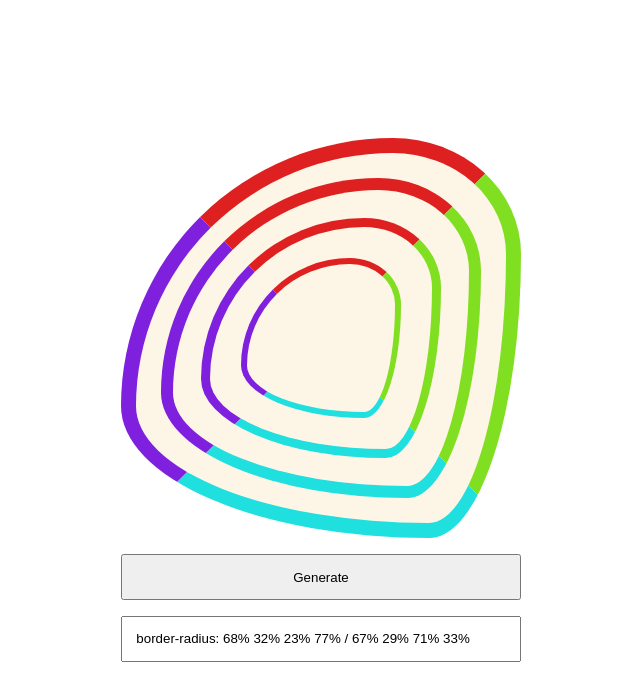
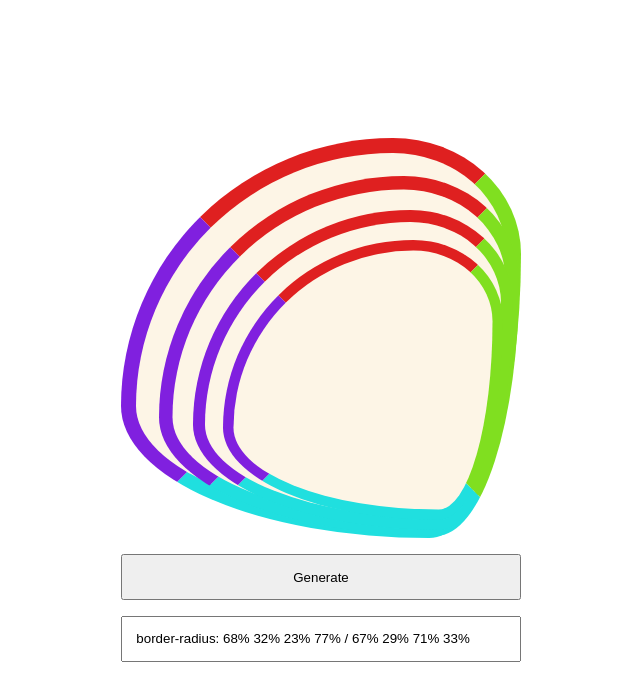
Before and after one commit to maxzz/border-radius-generator, a Vue app: page / in a window 1280 px wide. Shown: the top 682 px of the page, without its empty margins (319-959 px from the left). Built offline with nearby package versions, Linux system fonts and the light colour scheme.

Commit message:
feature: add 4 scaled items + shift

```diff
--- a/src/App.vue
+++ b/src/App.vue
@@ -5,10 +5,9 @@
         <div class="blob-wrap">
             <div v-for="item of [0,1,2,3]" :key="item" class="blob-show2" :style="{
                 borderRadius: generated,
-                transform: `scale(${1 - .2 * item})`
+                transform: `scale(${1 - .1 * item})  translate(${20 * item}px, ${20 * item}px)`
                 }"></div>
         </div>
-
 
         <input type="button" value="Generate" @click="onGenerate">
         <input :value="generatedOutput" readonly>
```
Also changed, not shown: src/assets/renders/2020-12-15_19-54-58.png (added).
